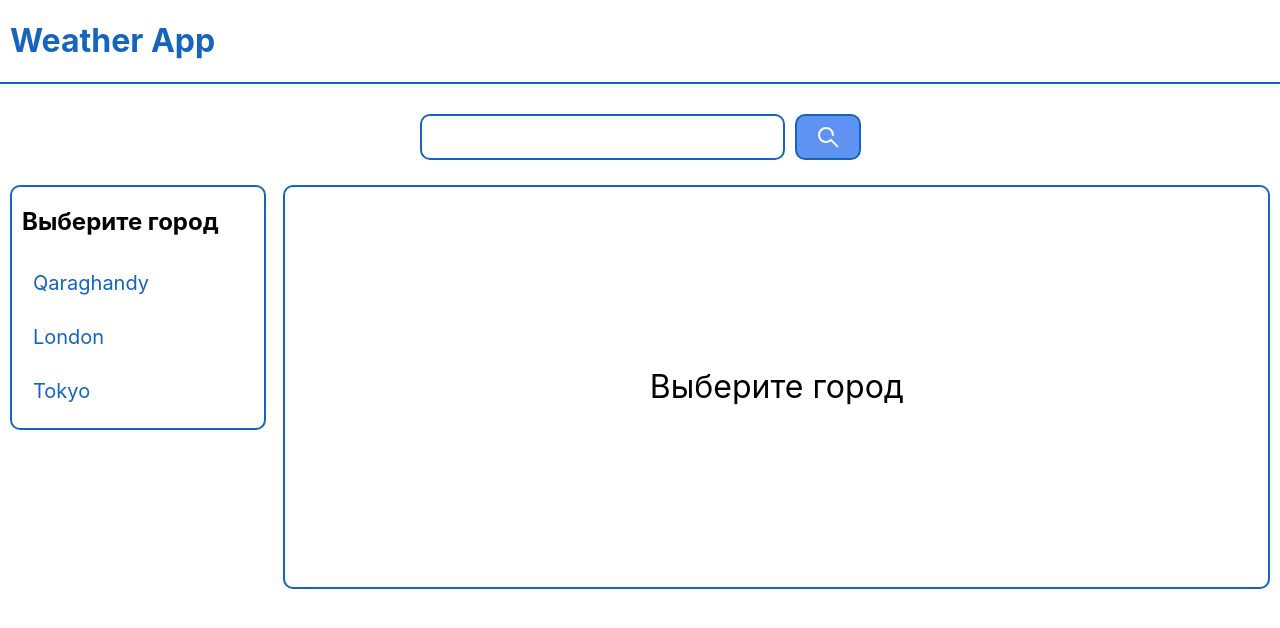
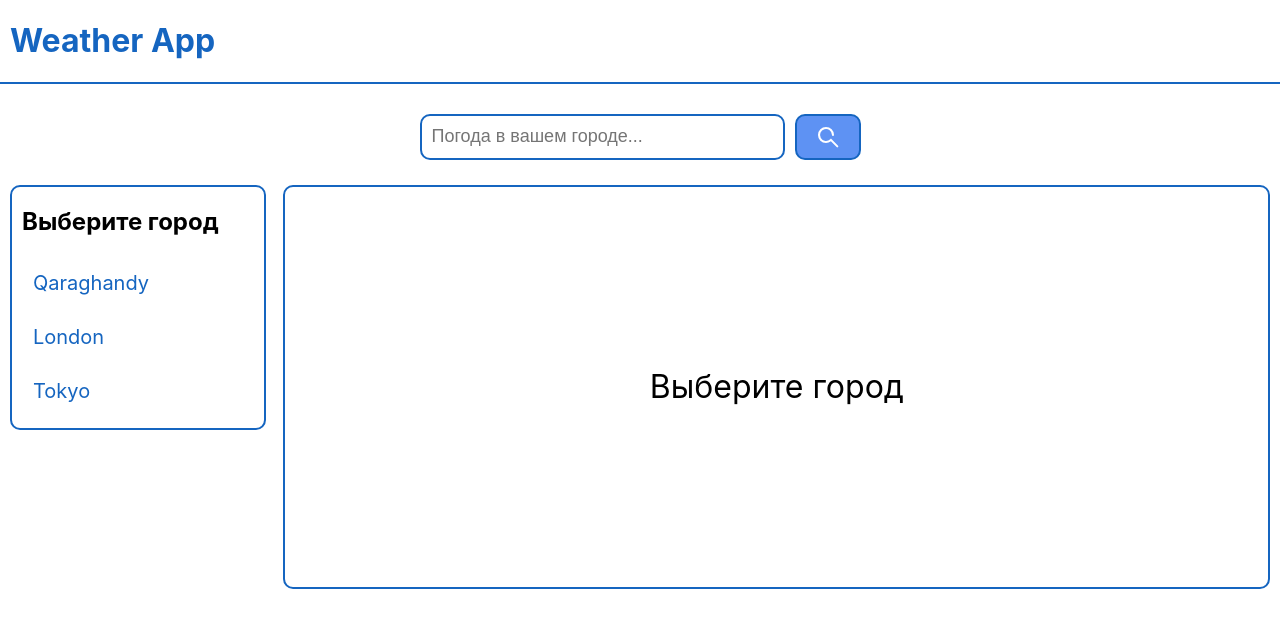
Before and after one commit to AknietKh/React-Weather-App, a React (Create React App) app: page / in a window 1280 px wide. Shown: the top 628 px of the page. Built offline with nearby package versions, Linux system fonts and the light colour scheme.

Commit message:
Добавил placeholder

```diff
--- a/src/components/AddCity.js
+++ b/src/components/AddCity.js
@@ -19,6 +19,7 @@ function AddCity(props) {
         className="search-wrapper_input"
         onChange={handleChange}
         value={props.value}
+        placeholder="Погода в вашем городе..."
       />
       <button className="search-btn" onClick={handleClick}></button>
 		</div>
```
